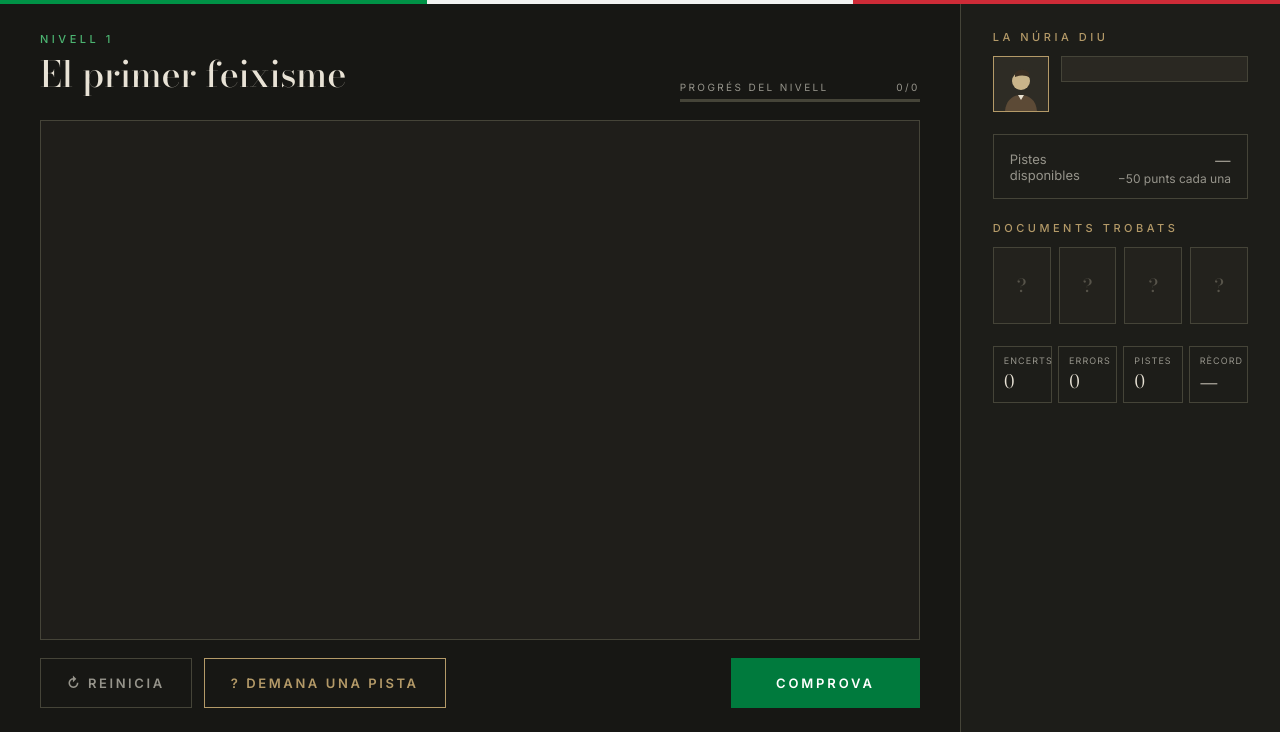
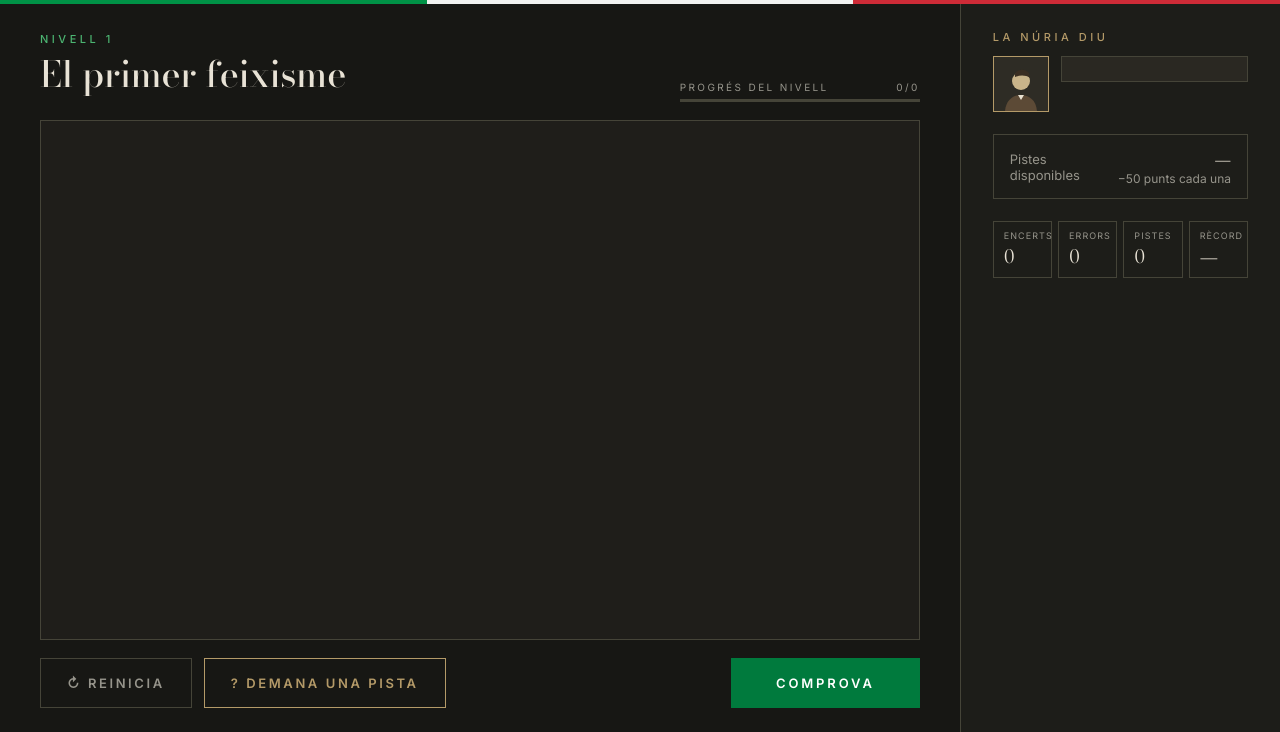
Before and after one commit to AlonsoHuapaya/Jocs-Educatius, a Laravel app: page /joc/italia in a window 1280 px wide. Shown: the part 68-800 px from the top of the page. Run offline with Laravel 12, Linux system fonts and the light colour scheme; the visitor is signed in with stand-in values (Sample User, id 1); parts of the project's set-up code (start-up, migrations or seed data) failed here and were passed over.

Commit message:
Treu el bloc «Documents trobats» dels jocs
- Plantilla: fora el bloc de les 4 caselles del panell lateral.
- joc.css: fora els estils .documents i .document.
- Motor: fora afegirDocument() i el comptador de documents.
- Alemanya i Espanya: fora la crida a motor.afegirDocument().

```diff
--- a/public/css/joc.css
+++ b/public/css/joc.css
@@ -525,33 +525,6 @@
     font-family: var(--sans);
     font-size: 12px;
     color: var(--text-suau);
-}
-
-/* Documents trobats */
-.documents {
-    display: grid;
-    grid-template-columns: repeat(4, minmax(0, 1fr));
-    gap: 8px;
-}
-
-.document {
-    aspect-ratio: 3 / 4;
-    display: flex;
-    align-items: center;
-    justify-content: center;
-    padding: 4px;
-    text-align: center;
-    font-family: var(--font-joc);
-    font-size: 12px;
-    background: var(--paper);
-    color: var(--paper-etiqueta);
-}
-
-.document--buit {
-    border: 1px solid var(--vora);
-    background: #23221d;
-    color: #57544a;
-    font-size: 18px;
 }
 
 /* Estadístiques */
--- a/public/js/alemanya.js
+++ b/public/js/alemanya.js
@@ -104,7 +104,6 @@ const motor = new MotorJoc({
             casella.classList.add("casella--correcta");
             fitxa.draggable = false;
             motor.encert();
-            motor.afegirDocument(casella.dataset.any);
             motor.repteSuperat();
           } else {
             hiHaErrors = true;
--- a/public/js/espanya.js
+++ b/public/js/espanya.js
@@ -253,7 +253,6 @@ const NIVELLS = [
             encerts.forEach(({ lloc }) => {
                 this.resolts++;
                 motor.encert();
-                motor.afegirDocument(lloc.dataset.nom);
                 motor.repteSuperat();
             });
 
--- a/public/js/joc-comu.js
+++ b/public/js/joc-comu.js
@@ -3,7 +3,7 @@
 
    Gestiona tot el que és igual als tres jocs: nivells, temps,
    intents, pistes de la Núria, puntuació, rècords, nivell on
-   s'havia quedat l'usuari, documents trobats, modals i mètriques.
+   s'havia quedat l'usuari, modals i mètriques.
    Cada joc només programa la mecànica dels seus nivells i avisa
    el motor quan l'usuari encerta o falla.
 
@@ -48,7 +48,6 @@
        motor.encert()             → una resposta correcta (estadística)
        motor.error()              → resta un intent i punts
        motor.repteSuperat()       → avança el progrés; en acabar els reptes, supera el nivell
-       motor.afegirDocument(text) → omple la següent casella de «Documents trobats»
        motor.diuNuria(text)       → canvia el text de la bafarada de la Núria
        motor.nivell               → número del nivell actual
        motor.punts                → punts que porta el nivell actual
@@ -135,7 +134,6 @@ class MotorJoc {
     #pistesUsades = 0;
     #reptesSuperats = 0;
     #puntsTotals = 0;   // suma dels punts dels nivells superats
-    #documentsTrobats = 0;
     #nivellEnCurs = false; // false quan el nivell ja s'ha superat o fallat
 
     #sessionId;
@@ -239,24 +237,6 @@ class MotorJoc {
     }
 
     /**
-     * Omple la següent casella buida de «Documents trobats»
-     * @param {string} text Text curt del document (p. ex. "Cartell 1919")
-     */
-    afegirDocument(text) {
-        const caselles = this.#el.documents.querySelectorAll('.document');
-        if (this.#documentsTrobats >= caselles.length) {
-            return;
-        }
-
-        const casella = caselles[this.#documentsTrobats];
-        casella.classList.remove('document--buit');
-        casella.textContent = text;
-        casella.setAttribute('role', 'img');
-        casella.setAttribute('aria-label', `Document trobat: ${text}`);
-        this.#documentsTrobats++;
-    }
-
-    /**
      * Canvia el missatge de la Núria
      * @param {string} text
      */
@@ -344,7 +324,6 @@ class MotorJoc {
 
             nuria: document.querySelector('#nuria-text'),
             pistesValor: document.querySelector('#pistes-valor'),
-            documents: document.querySelector('#documents'),
             estatEncerts: document.querySelector('#estat-encerts'),
             estatErrors: document.querySelector('#estat-errors'),
             estatPistes: document.querySelector('#estat-pistes'),
--- a/resources/views/plantillas/joc.blade.php
+++ b/resources/views/plantillas/joc.blade.php
@@ -142,16 +142,6 @@
                 {{-- Bloc de context del nivell (mapa, cronologia, peça del patró…), propi de cada joc --}}
                 @yield('panell')
 
-                <div class="panell-bloc">
-                    <h2 class="eyebrow eyebrow--or">DOCUMENTS TROBATS</h2>
-                    <div id="documents" class="documents">
-                        <div class="document document--buit">?</div>
-                        <div class="document document--buit">?</div>
-                        <div class="document document--buit">?</div>
-                        <div class="document document--buit">?</div>
-                    </div>
-                </div>
-
                 <dl class="estadistiques">
                     <div><dt>ENCERTS</dt><dd id="estat-encerts">0</dd></div>
                     <div><dt>ERRORS</dt><dd id="estat-errors">0</dd></div>
```
